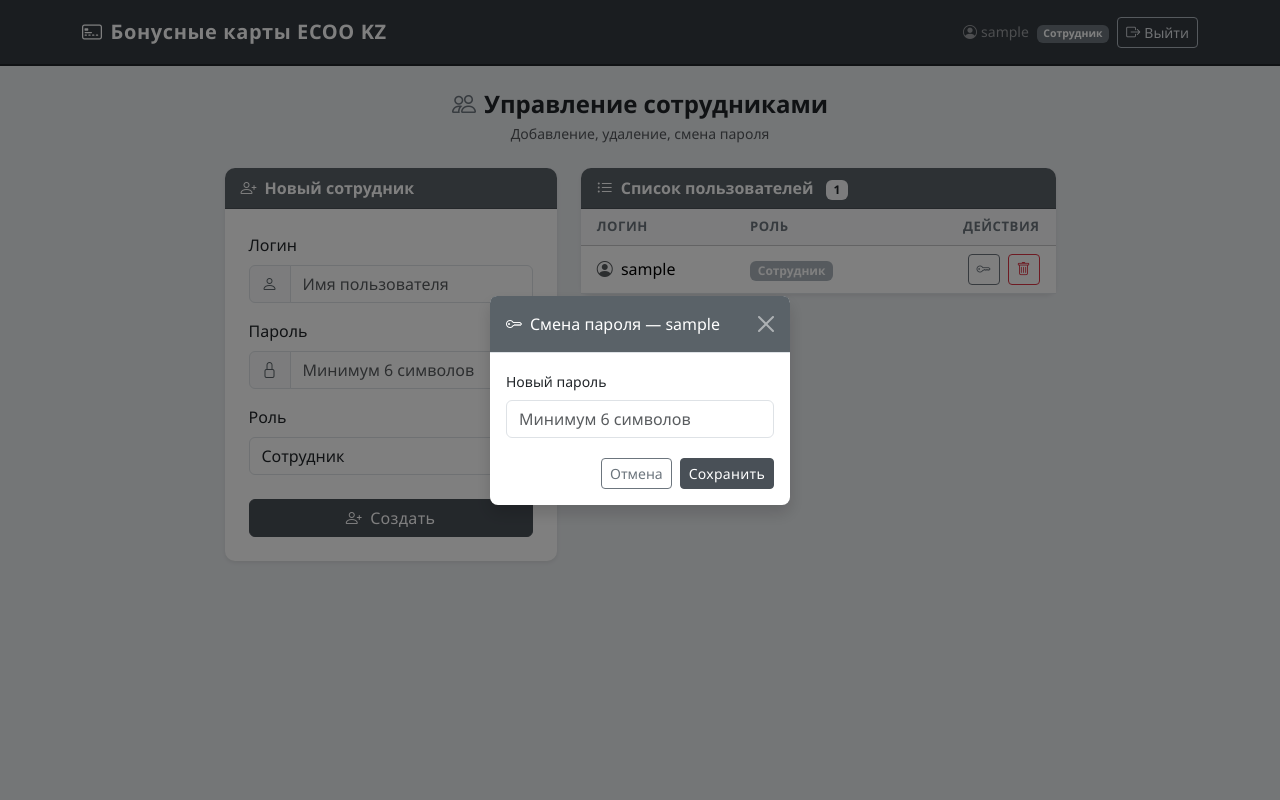
After one commit to nkozelskiy/idBonusCart, a FastAPI app: template app/templates/admin_users.html in a window 1280 px wide, after a click on "Сменить пароль". The commit adds this page. Run offline with FastAPI, Linux system fonts and the light colour scheme; the template is opened without the code that fills it: most values are stand-ins (such as "Sample title", 1, 10 or a date in 2020).

Commit message:
Create Function Users

```diff
--- a/app/static/style.css
+++ b/app/static/style.css
@@ -1,43 +1,133 @@
-/* ── Общие стили ─────────────────────────────────────────────────────────── */
+/* ── Цветовая палитра (серая тема) ───────────────────────────────────────── */
+:root {
+  --gray-50:  #f8f9fa;
+  --gray-100: #e9ecef;
+  --gray-200: #dee2e6;
+  --gray-400: #adb5bd;
+  --gray-500: #6c757d;
+  --gray-600: #5a6268;
+  --gray-700: #495057;
+  --gray-800: #343a40;
+  --gray-900: #212529;
+}
+
+/* ── Общие ───────────────────────────────────────────────────────────────── */
 body {
   min-height: 100vh;
   font-family: "Segoe UI", system-ui, sans-serif;
+  background-color: var(--gray-100);
+  color: var(--gray-900);
 }
 
-/* ── Карточки ────────────────────────────────────────────────────────────── */
-.card {
-  border-radius: 12px;
+/* ── Кастомная кнопка (серая) ────────────────────────────────────────────── */
+.btn-gray {
+  background-color: var(--gray-700);
+  border-color:     var(--gray-700);
+  color: #fff;
+  letter-spacing: 0.02em;
+}
+.btn-gray:hover,
+.btn-gray:focus {
+  background-color: var(--gray-800);
+  border-color:     var(--gray-800);
+  color: #fff;
+}
+.btn-gray:active {
+  background-color: var(--gray-900);
+  border-color:     var(--gray-900);
+  color: #fff;
 }
 
-.card-header {
-  border-radius: 12px 12px 0 0 !important;
+/* Переопределяем Bootstrap primary → серый */
+.btn-primary {
+  background-color: var(--gray-700) !important;
+  border-color:     var(--gray-700) !important;
+  color: #fff !important;
+  letter-spacing: 0.02em;
+}
+.btn-primary:hover,
+.btn-primary:focus {
+  background-color: var(--gray-800) !important;
+  border-color:     var(--gray-800) !important;
 }
 
 /* ── Навбар ──────────────────────────────────────────────────────────────── */
 .navbar {
   padding-top: 0.75rem;
   padding-bottom: 0.75rem;
+  background-color: var(--gray-800) !important;
+  border-bottom: 2px solid var(--gray-900);
+}
+.navbar-brand {
+  font-weight: 700;
+  letter-spacing: 0.03em;
+  color: #fff !important;
+}
+.navbar .btn-outline-light {
+  border-color: var(--gray-400);
+  color: var(--gray-200);
+}
+.navbar .btn-outline-light:hover {
+  background-color: var(--gray-600);
+  border-color: var(--gray-400);
 }
 
-/* ── Кнопки ──────────────────────────────────────────────────────────────── */
-.btn-primary {
-  background-color: #2f302f;
-  border-color: #30343b;
-  letter-spacing: 0.02em;
+/* ── Карточки ────────────────────────────────────────────────────────────── */
+.card {
+  border-radius: 10px;
+  background-color: #fff;
+}
+.card-header {
+  border-radius: 10px 10px 0 0 !important;
+  background-color: var(--gray-700);
+  color: #fff;
+}
+.card-footer {
+  border-radius: 0 0 10px 10px !important;
+  background-color: var(--gray-50);
+  color: var(--gray-500);
 }
 
-/* ── Таблица результатов ─────────────────────────────────────────────────── */
+/* ── Таблица ─────────────────────────────────────────────────────────────── */
 .table th {
   font-weight: 600;
-  font-size: 0.85rem;
+  font-size: 0.82rem;
   text-transform: uppercase;
   letter-spacing: 0.04em;
-  color: #6c757d;
+  color: var(--gray-500);
+  background-color: var(--gray-50);
+}
+.table-hover tbody tr:hover {
+  background-color: var(--gray-100);
 }
 
 /* ── Иконка на странице логина ───────────────────────────────────────────── */
-.bi-credit-card-2-front-fill {
-  color: #0d6efd;
+.login-icon {
+  color: var(--gray-600);
+}
+
+/* ── Badges ──────────────────────────────────────────────────────────────── */
+.badge.bg-primary {
+  background-color: var(--gray-700) !important;
+}
+
+/* ── Поля ввода ──────────────────────────────────────────────────────────── */
+.form-control:focus,
+.form-select:focus {
+  border-color: var(--gray-500);
+  box-shadow: 0 0 0 0.2rem rgba(90,98,104,0.2);
+}
+.input-group-text {
+  background-color: var(--gray-100);
+  border-color: var(--gray-200);
+  color: var(--gray-600);
+}
+
+/* ── Alert success/warning ───────────────────────────────────────────────── */
+.alert-success {
+  background-color: #eaf2ea;
+  border-color: #c3e0c3;
+  color: #2d5a2d;
 }
 
 /* ── Адаптив ─────────────────────────────────────────────────────────────── */
--- a/app/templates/admin_upload.html
+++ b/app/templates/admin_upload.html
@@ -1,6 +1,6 @@
 {% extends "base.html" %}
 
-{% block title %}Загрузка данных — Администратор{% endblock %}
+{% block title %}Загрузка данных — ECOO KZ{% endblock %}
 
 {% block content %}
 <div class="row justify-content-center">
@@ -49,7 +49,7 @@
           </div>
 
           <div class="d-grid">
-            <button type="submit" class="btn btn-primary btn-lg fw-medium">
+            <button type="submit" class="btn btn-gray btn-lg fw-medium">
               <i class="bi bi-upload me-2"></i>Загрузить в базу данных
             </button>
           </div>
--- /dev/null
+++ b/app/templates/admin_users.html
@@ -0,0 +1,196 @@
+{% extends "base.html" %}
+
+{% block title %}Сотрудники — ECOO KZ{% endblock %}
+
+{% block content %}
+<div class="row justify-content-center">
+  <div class="col-12 col-lg-9">
+
+    <h4 class="fw-semibold mb-1 text-center">
+      <i class="bi bi-people me-2 text-secondary"></i>Управление сотрудниками
+    </h4>
+    <p class="text-center text-muted small mb-4">Добавление, удаление, смена пароля</p>
+
+    <!-- Уведомление об успехе -->
+    {% if success %}
+    <div class="alert alert-success alert-dismissible fade show shadow-sm border-0" role="alert">
+      <i class="bi bi-check-circle-fill me-2"></i>{{ success }}
+      <button type="button" class="btn-close" data-bs-dismiss="alert"></button>
+    </div>
+    {% endif %}
+
+    <!-- Уведомление об ошибке -->
+    {% if error %}
+    <div class="alert alert-danger alert-dismissible fade show shadow-sm border-0" role="alert">
+      <i class="bi bi-x-circle-fill me-2"></i>{{ error }}
+      <button type="button" class="btn-close" data-bs-dismiss="alert"></button>
+    </div>
+    {% endif %}
+
+    <div class="row g-4">
+
+      <!-- ── Форма создания пользователя ── -->
+      <div class="col-12 col-md-5">
+        <div class="card border-0 shadow-sm h-100">
+          <div class="card-header fw-semibold text-white" style="background:#5a6268;">
+            <i class="bi bi-person-plus me-2"></i>Новый сотрудник
+          </div>
+          <div class="card-body p-4">
+            <form method="post" action="/admin/users/create" novalidate>
+
+              <div class="mb-3">
+                <label class="form-label fw-medium">Логин</label>
+                <div class="input-group">
+                  <span class="input-group-text bg-light"><i class="bi bi-person"></i></span>
+                  <input
+                    name="new_username"
+                    type="text"
+                    class="form-control"
+                    placeholder="Имя пользователя"
+                    required
+                    autofocus
+                  />
+                </div>
+              </div>
+
+              <div class="mb-3">
+                <label class="form-label fw-medium">Пароль</label>
+                <div class="input-group">
+                  <span class="input-group-text bg-light"><i class="bi bi-lock"></i></span>
+                  <input
+                    name="new_password"
+                    type="password"
+                    class="form-control"
+                    placeholder="Минимум 6 символов"
+                    required
+                  />
+                </div>
+              </div>
+
+              <div class="mb-4">
+                <label class="form-label fw-medium">Роль</label>
+                <select name="new_role" class="form-select">
+                  <option value="employee" selected>Сотрудник</option>
+                  <option value="admin">Администратор</option>
+                </select>
+              </div>
+
+              <div class="d-grid">
+                <button type="submit" class="btn btn-gray fw-medium">
+                  <i class="bi bi-person-plus me-2"></i>Создать
+                </button>
+              </div>
+
+            </form>
+          </div>
+        </div>
+      </div>
+
+      <!-- ── Таблица пользователей ── -->
+      <div class="col-12 col-md-7">
+        <div class="card border-0 shadow-sm">
+          <div class="card-header fw-semibold text-white" style="background:#5a6268;">
+            <i class="bi bi-list-ul me-2"></i>Список пользователей
+            <span class="badge bg-light text-dark ms-2">{{ users | length }}</span>
+          </div>
+          <div class="card-body p-0">
+            <div class="table-responsive">
+              <table class="table table-hover align-middle mb-0">
+                <thead class="table-light">
+                  <tr>
+                    <th class="ps-3">Логин</th>
+                    <th>Роль</th>
+                    <th class="text-end pe-3">Действия</th>
+                  </tr>
+                </thead>
+                <tbody>
+                  {% for user in users %}
+                  <tr>
+                    <td class="ps-3 fw-medium">
+                      <i class="bi bi-person-circle text-muted me-1"></i>
+                      {{ user.username }}
+                      {% if user.id == current_user_id %}
+                        <span class="badge bg-secondary ms-1 small">вы</span>
+                      {% endif %}
+                    </td>
+                    <td>
+                      {% if user.role == "admin" %}
+                        <span class="badge bg-dark">Администратор</span>
+                      {% else %}
+                        <span class="badge" style="background:#adb5bd; color:#fff;">Сотрудник</span>
+                      {% endif %}
+                    </td>
+                    <td class="text-end pe-3">
+                      <div class="d-flex justify-content-end gap-2">
+
+                        <!-- Кнопка смены пароля -->
+                        <button
+                          type="button"
+                          class="btn btn-sm btn-outline-secondary"
+                          data-bs-toggle="modal"
+                          data-bs-target="#pwdModal{{ user.id }}"
+                          title="Сменить пароль"
+                        >
+                          <i class="bi bi-key"></i>
+                        </button>
+
+                        <!-- Кнопка удаления (недоступна для себя) -->
+                        {% if user.id != current_user_id %}
+                        <form method="post" action="/admin/users/delete/{{ user.id }}"
+                              onsubmit="return confirm('Удалить пользователя «{{ user.username }}»?')">
+                          <button type="submit" class="btn btn-sm btn-outline-danger" title="Удалить">
+                            <i class="bi bi-trash"></i>
+                          </button>
+                        </form>
+                        {% else %}
+                        <button class="btn btn-sm btn-outline-danger" disabled title="Нельзя удалить себя">
+                          <i class="bi bi-trash"></i>
+                        </button>
+                        {% endif %}
+
+                      </div>
+                    </td>
+                  </tr>
+
+                  <!-- Модальное окно смены пароля -->
+                  <div class="modal fade" id="pwdModal{{ user.id }}" tabindex="-1" aria-hidden="true">
+                    <div class="modal-dialog modal-dialog-centered modal-sm">
+                      <div class="modal-content border-0 shadow">
+                        <div class="modal-header" style="background:#5a6268;">
+                          <h6 class="modal-title text-white">
+                            <i class="bi bi-key me-2"></i>Смена пароля — {{ user.username }}
+                          </h6>
+                          <button type="button" class="btn-close btn-close-white" data-bs-dismiss="modal"></button>
+                        </div>
+                        <form method="post" action="/admin/users/password/{{ user.id }}">
+                          <div class="modal-body">
+                            <label class="form-label fw-medium small">Новый пароль</label>
+                            <input
+                              name="new_password"
+                              type="password"
+                              class="form-control"
+                              placeholder="Минимум 6 символов"
+                              required
+                            />
+                          </div>
+                          <div class="modal-footer border-0 pt-0">
+                            <button type="button" class="btn btn-sm btn-outline-secondary" data-bs-dismiss="modal">Отмена</button>
+                            <button type="submit" class="btn btn-sm btn-gray">Сохранить</button>
+                          </div>
+                        </form>
+                      </div>
+                    </div>
+                  </div>
+
+                  {% endfor %}
+                </tbody>
+              </table>
+            </div>
+          </div>
+        </div>
+      </div>
+
+    </div><!-- /row -->
+  </div>
+</div>
+{% endblock %}
--- a/app/templates/base.html
+++ b/app/templates/base.html
@@ -3,7 +3,7 @@
 <head>
   <meta charset="UTF-8" />
   <meta name="viewport" content="width=device-width, initial-scale=1.0" />
-  <title>{% block title %}Поиск бонусной карты{% endblock %}</title>
+  <title>{% block title %}Бонусные карты ECOO KZ{% endblock %}</title>
 
   <!-- Bootstrap 5 CDN -->
   <link
@@ -17,32 +17,53 @@
   />
   <link href="/static/style.css" rel="stylesheet" />
 </head>
-<body class="bg-light">
+<body>
 
   <!-- Навигационная панель (только для авторизованных) -->
   {% if username %}
-  <nav class="navbar navbar-expand-lg navbar-dark bg-primary shadow-sm">
+  <nav class="navbar navbar-expand-lg navbar-dark">
     <div class="container">
-      <a class="navbar-brand fw-semibold" href="/search">
-        <i class="bi bi-credit-card-2-front me-2"></i>Бонусные карты
+      <a class="navbar-brand" href="/search">
+        <i class="bi bi-credit-card-2-front me-2"></i>Бонусные карты ECOO KZ
       </a>
-      <div class="d-flex align-items-center gap-2">
+
+      <button
+        class="navbar-toggler"
+        type="button"
+        data-bs-toggle="collapse"
+        data-bs-target="#navbarNav"
+        aria-controls="navbarNav"
+        aria-expanded="false"
+        aria-label="Меню"
+      >
+        <span class="navbar-toggler-icon"></span>
+      </button>
+
+      <div class="collapse navbar-collapse" id="navbarNav">
+        <div class="ms-auto d-flex flex-wrap align-items-center gap-2 mt-2 mt-lg-0">
+
           {% if role == "admin" %}
+          <a class="btn btn-outline-light btn-sm" href="/admin/users">
+            <i class="bi bi-people me-1"></i>Сотрудники
+          </a>
           <a class="btn btn-outline-light btn-sm" href="/admin/upload">
             <i class="bi bi-upload me-1"></i>Загрузка данных
           </a>
           {% endif %}
+
           <span class="text-white-50 small">
             <i class="bi bi-person-circle me-1"></i>{{ username }}
             {% if role == "admin" %}
-            <span class="badge bg-warning text-dark ms-1">Администратор</span>
+              <span class="badge bg-secondary ms-1">Администратор</span>
             {% else %}
-            <span class="badge bg-light text-primary ms-1">Сотрудник</span>
+              <span class="badge bg-secondary ms-1">Сотрудник</span>
             {% endif %}
           </span>
+
           <a class="btn btn-outline-light btn-sm" href="/logout">
             <i class="bi bi-box-arrow-right me-1"></i>Выйти
           </a>
+        </div>
       </div>
     </div>
   </nav>
--- a/app/templates/search.html
+++ b/app/templates/search.html
@@ -1,6 +1,6 @@
 {% extends "base.html" %}
 
-{% block title %}Поиск карты{% endblock %}
+{% block title %}Поиск карты — ECOO KZ{% endblock %}
 
 {% block content %}
 <div class="row justify-content-center">
@@ -55,7 +55,7 @@
           </div>
 
           <div class="d-grid">
-            <button type="submit" class="btn btn-primary btn-lg fw-medium">
+            <button type="submit" class="btn btn-gray btn-lg fw-medium">
               <i class="bi bi-search me-2"></i>Найти номер карты
             </button>
           </div>
@@ -69,7 +69,7 @@
 
       {% if results %}
       <div class="card border-0 shadow-sm">
-        <div class="card-header bg-success text-white fw-semibold">
+        <div class="card-header fw-semibold" style="background:#495057; color:#fff;">
           <i class="bi bi-check-circle me-2"></i>
           Найдено записей: {{ results | length }}
         </div>
```
Also changed, not shown: app/routes/admin.py (+95 -3 lines), app/services/auth_service.py (+73 -1 lines), app/templates/login.html (+6 -11 lines). Lines whose indentation alone changed are shown as unchanged.
